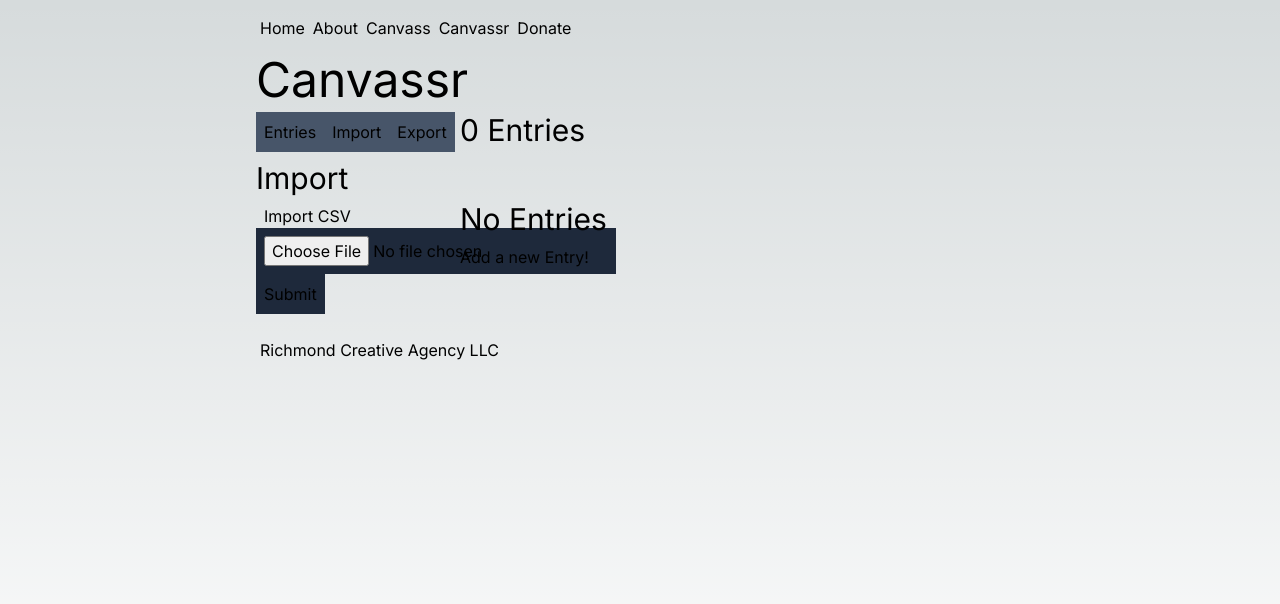
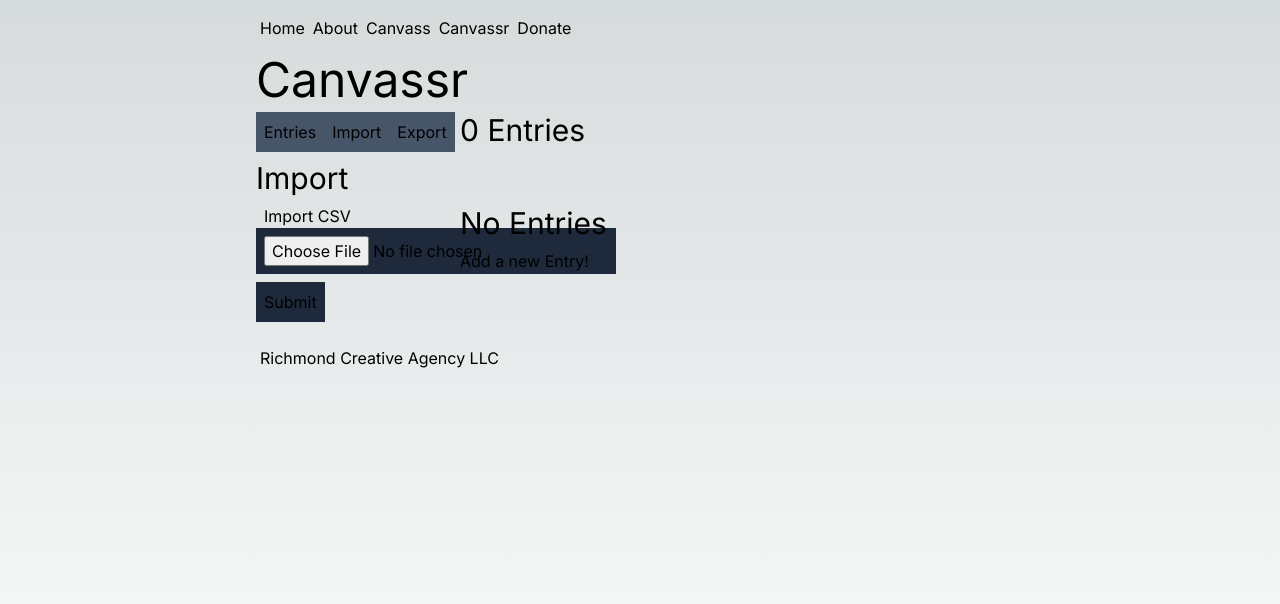
Before and after one commit to Richmond-Creative-Agency/fieldagent, a Next.js app: page /tool/canvassr in a window 1280 px wide. Both pictures are taken after a click on the button "Import". Shown: the top 604 px of the page. Built offline with nearby package versions, Linux system fonts and the light colour scheme.

Commit message:
fix: push submit button down

```diff
--- a/src/app/tool/canvassr/ExportCSV.jsx
+++ b/src/app/tool/canvassr/ExportCSV.jsx
@@ -14,7 +14,7 @@ export default function ExportCSV({ downloadLink, makeCSV, canvassList }) {
       <input
         id="download-name"
         ref={ref}
-        className="text-slate-600 p-2"
+        className="text-slate-600 p-2 mb-2"
         onChange={handleDownloadName}
         defaultValue={downloadName}
       />
--- a/src/app/tool/canvassr/ImportCSV.jsx
+++ b/src/app/tool/canvassr/ImportCSV.jsx
@@ -38,7 +38,7 @@ export default function ImportCSV({ updateEntries, ...props }) {
 
       <input
         id="import-csv"
-        className="p-2 bg-slate-800"
+        className="p-2 mb-2 bg-slate-800"
         ref={csvRef}
         type="file"
         accept=".csv"
```
